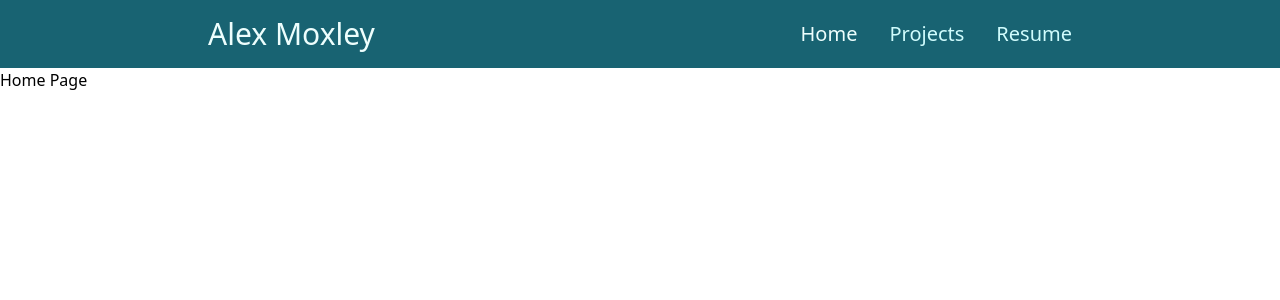
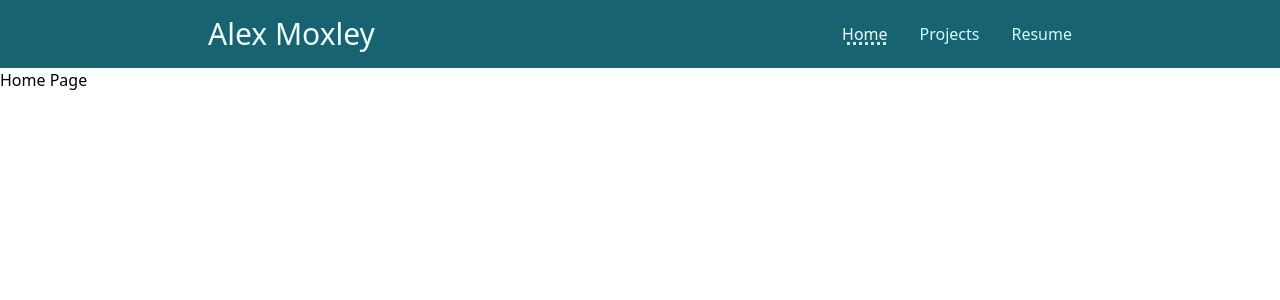
Before and after one commit to amoxley-dev/portfolio-2, a Next.js app: page / in a window 1280 px wide. Shown: the top 300 px of the page. Built offline with nearby package versions, Linux system fonts and the light colour scheme.

Commit message:
update classes

```diff
--- a/app/components/NavBar.tsx
+++ b/app/components/NavBar.tsx
@@ -4,13 +4,13 @@ import Link from 'next/link'
 import { usePathname } from 'next/navigation'
 
 const NavBar: React.FC = () => {
-  const defaultNavLink: string = 'hover:opacity-85';
-  const activeNavLink: string = 'text-turquoise-blue-50'
+  const defaultNavLink: string = 'link-underline';
+  const activeNavLink: string = 'text-turquoise-blue-50 active-link-underline'
   const pathname: string = usePathname();
 
   return (
     <>
-      <nav className='hidden sm:block space-x-8 text-xl z-20' aria-label='main'>
+      <nav className='hidden sm:block space-x-8 text-x' aria-label='main'>
         <Link href='/' className={pathname === '/' ? activeNavLink : defaultNavLink}>Home</Link>
         <Link href='/projects' className={pathname === '/projects' ? activeNavLink : defaultNavLink}>Projects</Link>
         <Link href='/resume'className={pathname === '/resume' ? activeNavLink : defaultNavLink}>Resume</Link>
```
